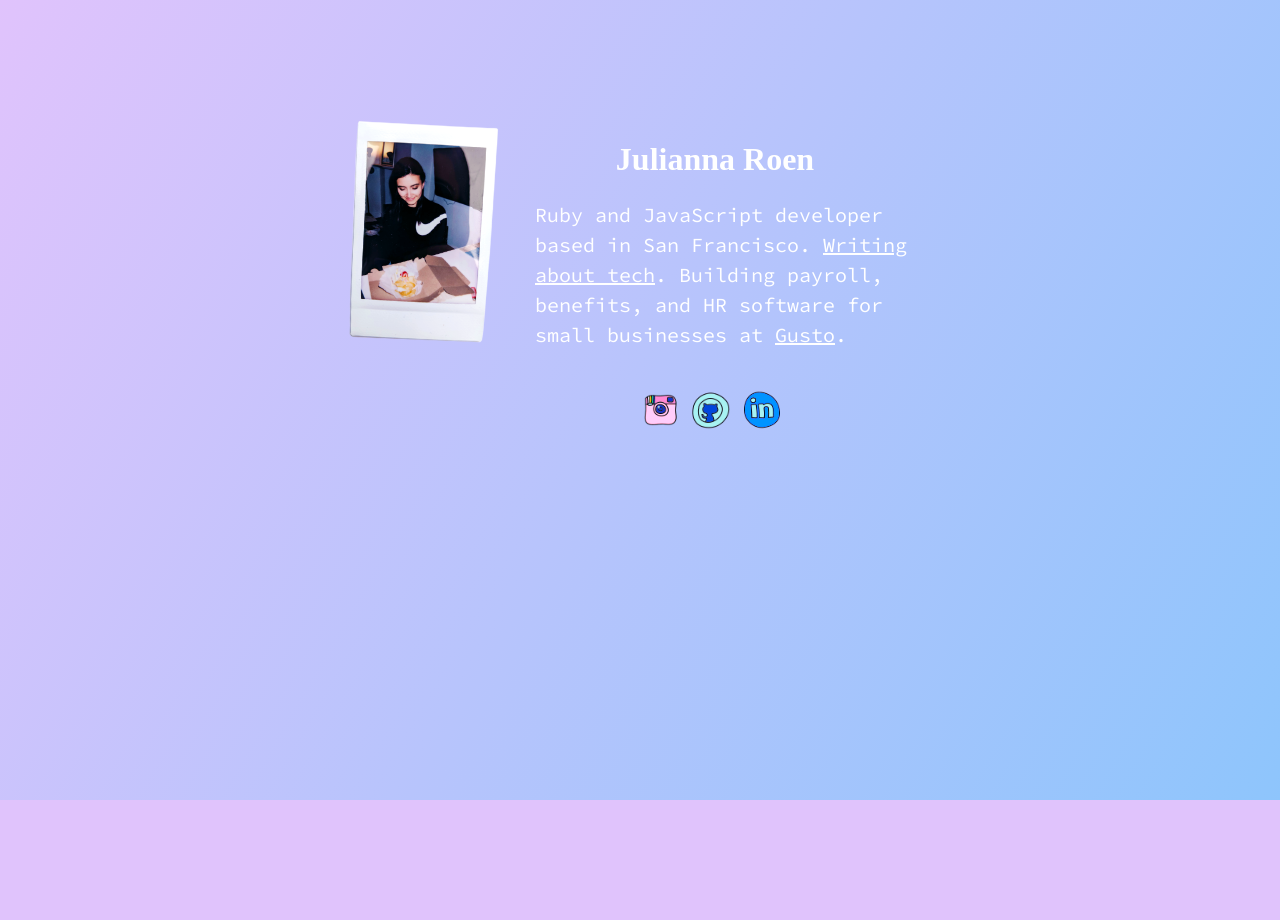
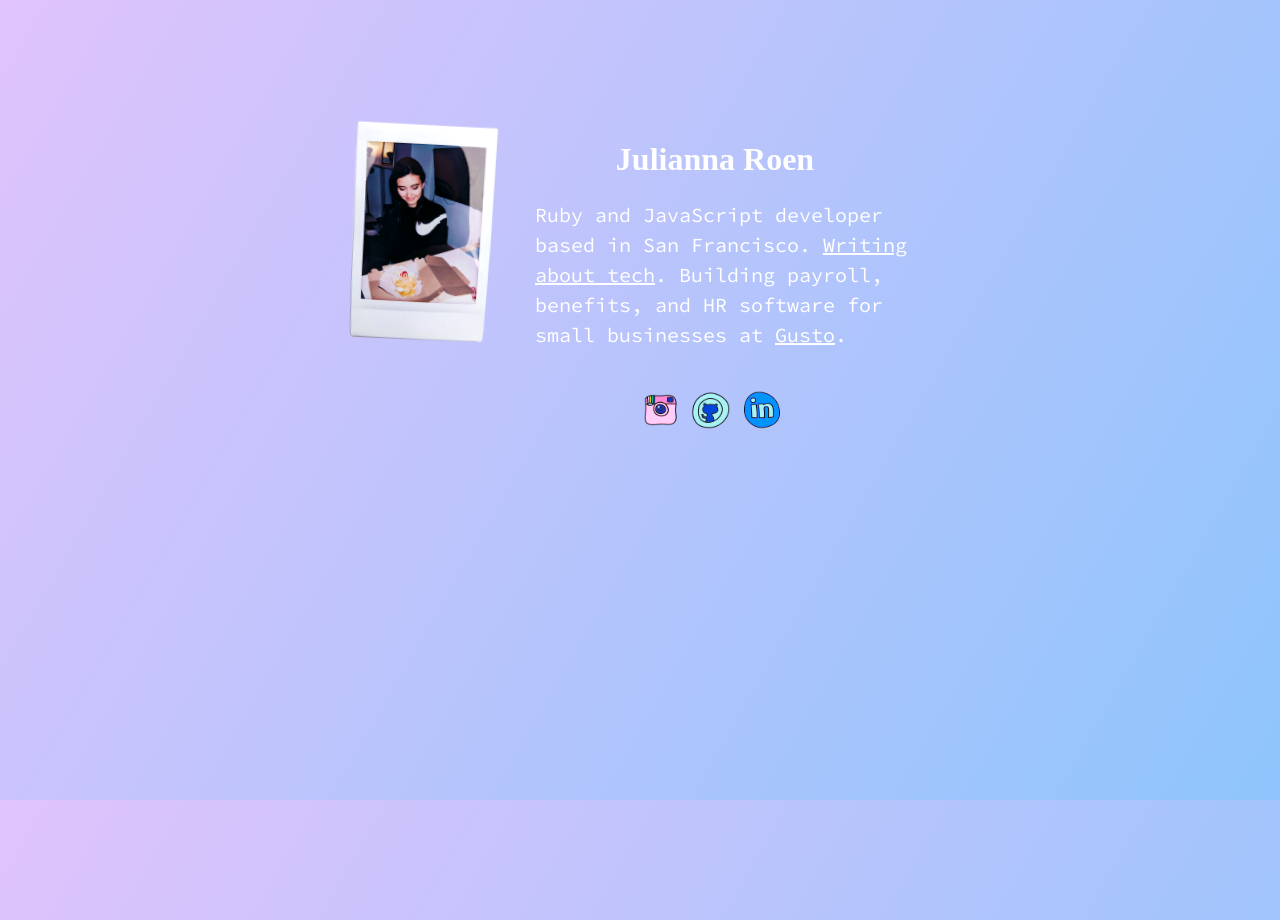
Before and after one commit to juliannaroen/julianna, a React (Create React App) app: page / in a window 1280 px wide. Before the commit the page ends 800 px from the top, so only its background shows below. Built offline with nearby package versions, Linux system fonts and the light colour scheme; a web font is replaced by a local one.

Commit message:
Resize image, fix background repeat

```diff
--- a/src/App.jsx
+++ b/src/App.jsx
@@ -1,5 +1,5 @@
 import React, { Component } from 'react';
-import portrait from './assets/images/photos/polaroid-portrait.png';
+import portrait from './assets/images/photos/polaroid-portrait-sm.png';
 import instagram from './assets/images/icons/instagram-doodle.png';
 import github from './assets/images/icons/github-doodle.png';
 import linkedin from './assets/images/icons/linkedin-doodle.png';
--- a/src/index.css
+++ b/src/index.css
@@ -1,4 +1,5 @@
 body {
+  height: 100%;
   margin: 0;
   padding: 0;
   color: white;
@@ -11,10 +12,13 @@ html {
   background-color: #e0c3fc;
   background-image: linear-gradient(120deg, #e0c3fc 0%, #8ec5fc 100%);
   height: 100%;
+  margin: 0;
   -webkit-background-size: cover;
   -moz-background-size: cover;
   -o-background-size: cover;
   background-size: cover;
+  background-repeat: no-repeat;
+  background-attachment: fixed;
 }
 
 code {
```
Also changed, not shown: src/assets/images/photos/polaroid-portrait-sm.png (added).
